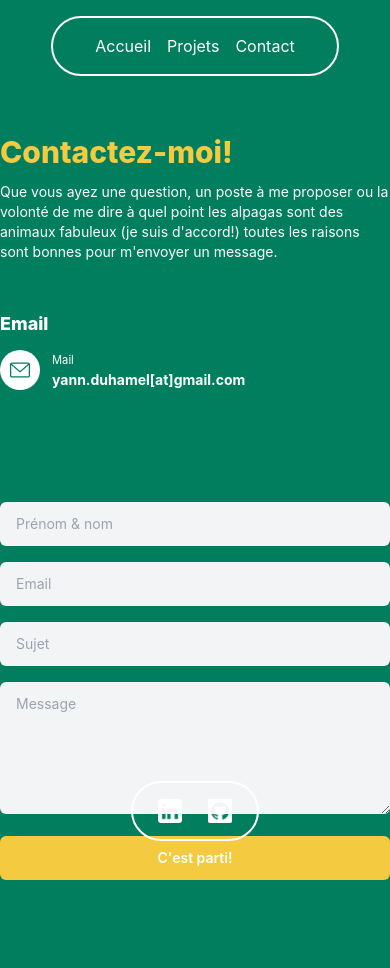
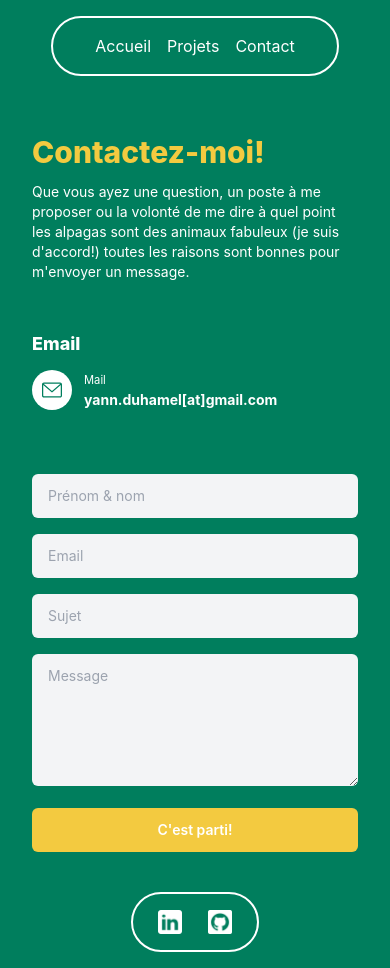
Before and after one commit to yannduhamel/portfolio, a React (Vite) app: page /contact in a window 390 px wide. Before the commit the page ends 880 px from the top, so only its background shows below. Built offline with nearby package versions, Linux system fonts and the light colour scheme.

Commit message:
fix: update contact page css for mobile display

```diff
--- a/src/pages/ContactPage.jsx
+++ b/src/pages/ContactPage.jsx
@@ -1,6 +1,6 @@
 export default function ContactPage() {
   return (
-    <div className="grid sm:grid-cols-2 items-center gap-16 h-[72svh] my-6 mx-auto max-w-4xl">
+    <div className="mx-8 grid sm:grid-cols-2 items-center gap-16 lg:h-[72svh] my-6 max-w-4xl">
       <div>
         <h1 className="text-3xl text-saffron font-extrabold">Contactez-moi!</h1>
         <p className="text-sm mt-3">
@@ -34,7 +34,7 @@ export default function ContactPage() {
             </li>
           </ul>
         </div>
-        <div className="mt-12"></div>
+        <div></div>
       </div>
       <form
         className="ml-auo space-y-4"
```
